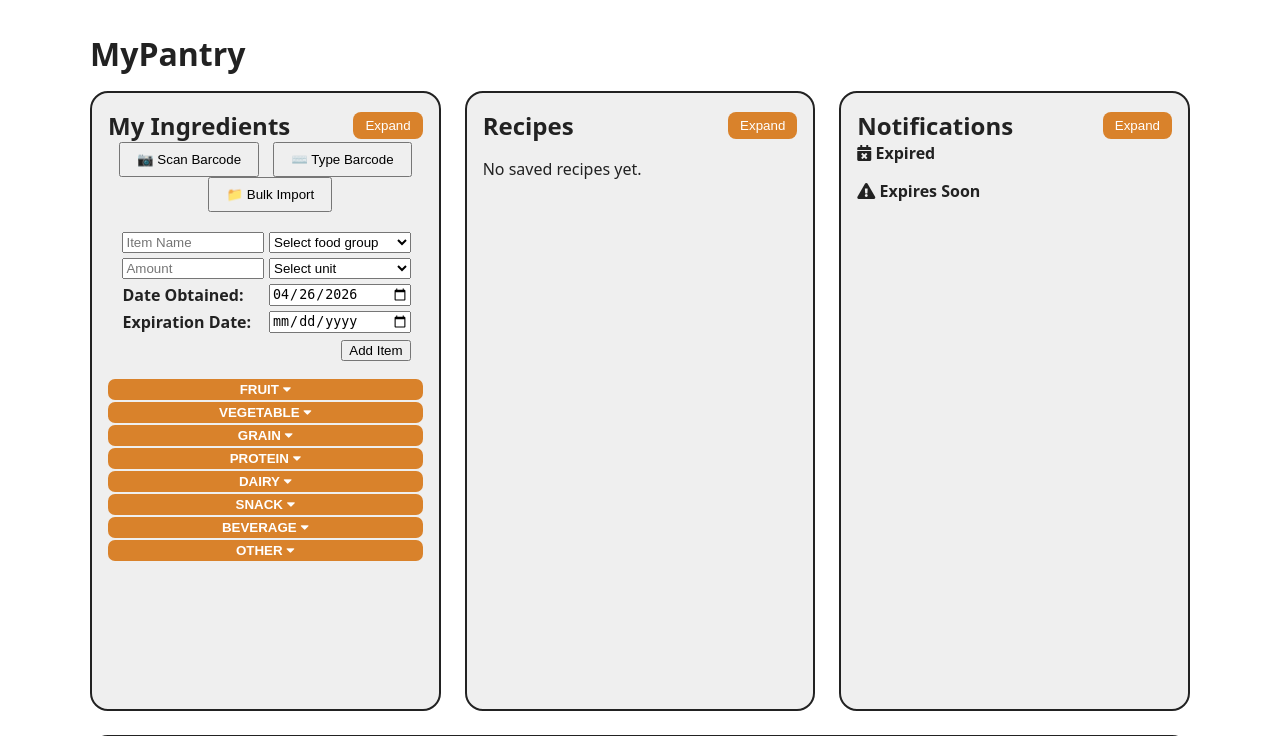
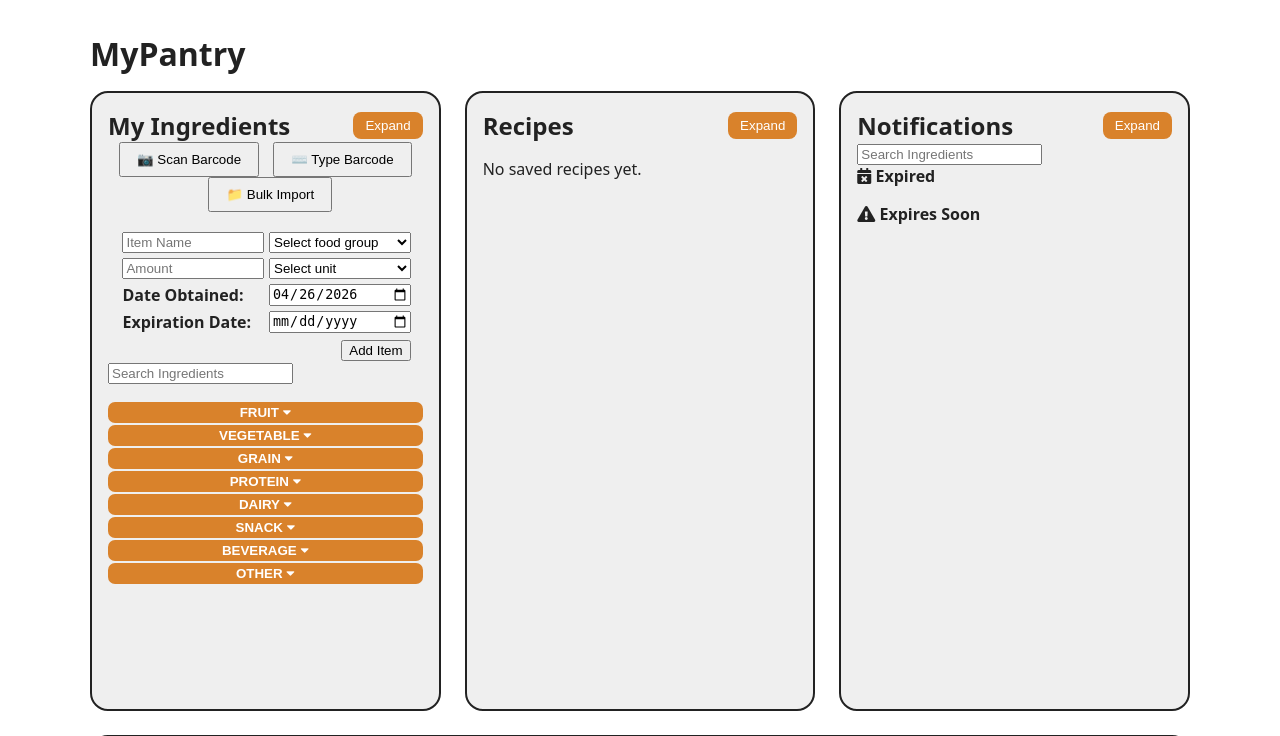
Before and after one commit to eleusink/my-pantry-dependabot, a Django app: page / in a window 1280 px wide. Shown: the part 92-828 px from the top of the page. Run offline with Django 4.2, Linux system fonts and the light colour scheme; the visitor is signed in with stand-in values (Sample User, id 1); data comes from the database, SQL or seed files in the repository; data that the repository does not hold is empty.

Commit message:
Added search to inventory / notifications

```diff
--- a/your-local-code/Inventory/templates/home.html
+++ b/your-local-code/Inventory/templates/home.html
@@ -108,8 +108,11 @@
 					</div>
 				</form>
 
+				<div id="search-container">
+					<input type="text" id="search-bar-inventory" class="search-bar" placeholder="Search Ingredients" autocomplete="off" autocapitalize="off" spellcheck="false" oninput="searchExpiredIngredients('search-bar-inventory','#ingredients-panel')">
+				</div>
 
-		      <ul id="ingredient-list" class="ingredient-list">
+				<ul id="ingredient-list" class="ingredient-list list-to-sort">
 					{% for group in groups %}
 						<button class="group-label accordian">
 							{{ group }}
@@ -199,9 +202,12 @@
 	      </div>
 
 	      <div class="panel-body">
+			<div id="search-container">
+				<input type="text" id="search-bar-expiring" class="search-bar" placeholder="Search Ingredients" autocomplete="off" autocapitalize="off" spellcheck="false" oninput="searchExpiredIngredients('search-bar-expiring','#notifications-panel')">
+			</div>
 
 			<div class="expiring-section-label"><i class="fa fa-calendar-times expired-icon" title="Expired"></i> Expired</div>
-			<ul id="expired-list" class="expired-list">
+			<ul id="expired-list" class="expired-list list-to-sort">
 				{% for item in items %}
 					{% if item.minutes_remaining <= 0 %}
 					<li data-ingredient-id="{{ item.id }}"
@@ -231,7 +237,7 @@
 			</ul>
 
 			<div class="expiring-section-label"><i class="fa fa-exclamation-triangle expires-soon-icon" title="Expiring Soon"></i> Expires Soon</div>
-			<ul id="expiring-soon-list" class="expiring-soon-list">
+			<ul id="expiring-soon-list" class="expiring-soon-list list-to-sort">
 				{% for item in items %}
 					{% if item.minutes_remaining <= 4320 and item.minutes_remaining > 0 %}
 					<li data-ingredient-id="{{ item.id }}"
@@ -283,6 +289,28 @@
 
 {# Script is used to accurately replicate the correct fields for each item and to correctly edit or delete each item.  #}
 <script>
+	function searchExpiredIngredients(searchBarId, containerClass) {
+		console.log('Search called with:', searchBarId, containerClass);
+		const searchString = document.getElementById(searchBarId).value.toLowerCase();
+		const lists = document.querySelectorAll(containerClass + ' .list-to-sort');
+		console.log('Search string:', searchString, ", Found lists:", lists.length);
+
+		lists.forEach(list => {
+			const items = list.getElementsByTagName('li');
+			console.log('Items in list:', items.length);
+
+			for (let i = 0; i < items.length; i++) {
+				const itemName = items[i].dataset.name.toLowerCase();
+				console.log('Checking item:', itemName);
+				if (itemName.includes(searchString) || searchString.length === 0) {
+					items[i].style.display = "";
+				} else {
+					items[i].style.display = "none";
+				}
+			}
+		});
+	}
+
 	function togglePanel(panelId, btn) {
     	const panel = document.getElementById(panelId);
     	panel.classList.toggle('expanded');
```
Lines whose indentation alone changed are shown as unchanged.
